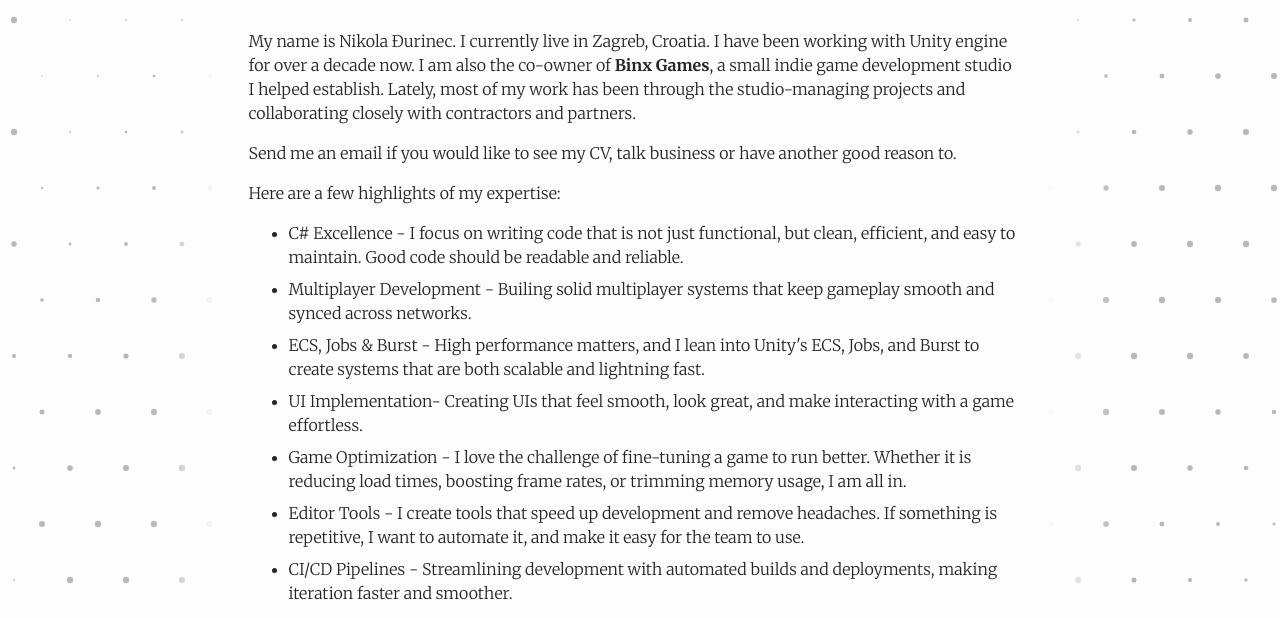
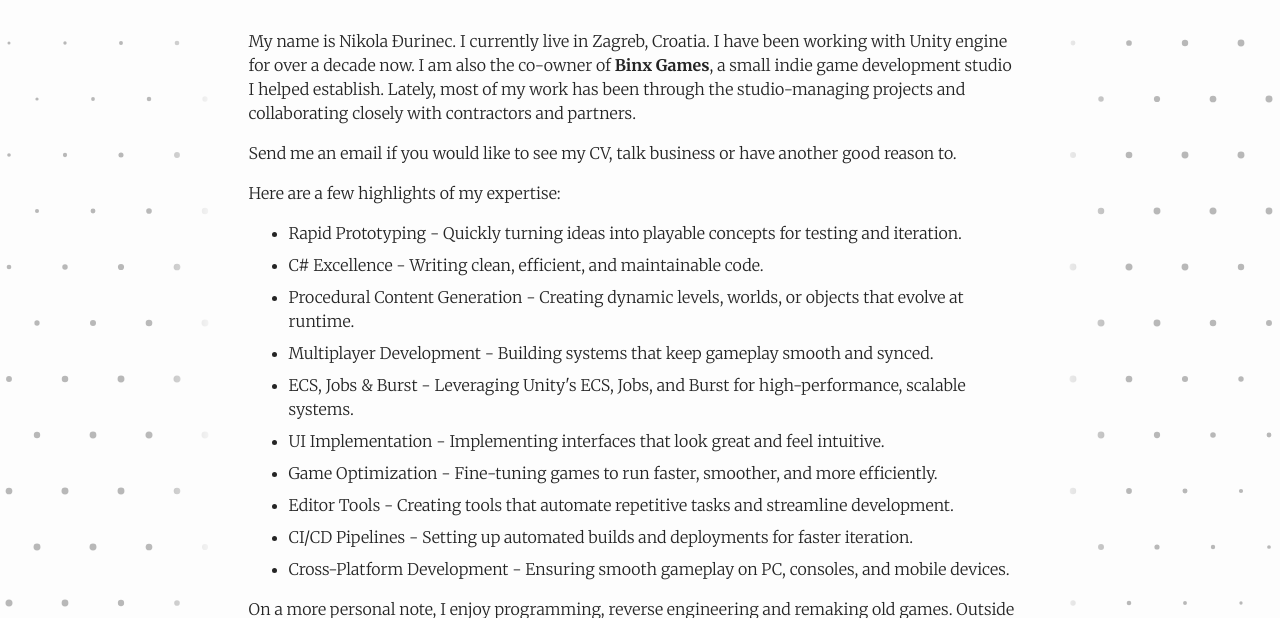
Before and after one commit to MrCool92/mrcool92.github.io, a plain HTML site: page index.html in a window 1280 px wide. Shown: the part 190-808 px from the top of the page. Drawn offline with nearby package versions, Linux system fonts and the light colour scheme.

Commit message:
updated description, effect

```diff
--- a/background.js
+++ b/background.js
@@ -2,8 +2,8 @@
 const ctx = canvas.getContext('2d');
 
 let dotSpacing = 56;
-let dotRadius = 2;
-let speed = 0.14;
+let dotRadius = 2.5;
+let speed = 0.03;
 
 // Restore saved offset or start at 0
 let offsetX = parseFloat(localStorage.getItem('dotsOffsetX')) || 0;
@@ -45,7 +45,7 @@
             const y = (row * dotSpacing + offsetY) % (rows * dotSpacing);
 
             const phase = row * 0.3 + col * 0.4; // deterministic per dot
-            const r = dotRadius + Math.sin(time + phase) * 1.2;
+            const r = dotRadius + Math.sin(time + phase);
 
             ctx.beginPath();
             ctx.arc(x, y, r, 0, Math.PI * 2);
--- a/index.html
+++ b/index.html
@@ -50,24 +50,16 @@
 
                 <p>Here are a few highlights of my expertise:</p>
                 <ul>
-                    <li>C# Excellence - I focus on writing code that is not just functional, but clean, efficient, and easy to
-                        maintain. Good code should be readable and reliable.</li>
-
-                    <li>Multiplayer Development - Builing solid multiplayer systems that keep gameplay smooth and synced across networks.</li>
-
-                    <li>ECS, Jobs & Burst - High performance matters, and I lean into Unity's ECS, Jobs, and Burst to create
-                        systems that are both scalable and lightning fast.</li>
-
-                    <li>UI Implementation- Creating UIs that feel smooth, look great, and make interacting with a game effortless.</li>
-
-                    <li>Game Optimization - I love the challenge of fine-tuning a game to run better. Whether it is reducing load times,
-                        boosting frame rates, or trimming memory usage, I am all in.</li>
-
-                    <li>Editor Tools - I create tools that speed up development and remove headaches. If something is repetitive, I
-                        want to automate it, and make it easy for the team to use.</li>
-
-                    <li>CI/CD Pipelines - Streamlining development with automated builds and deployments, making
-                        iteration faster and smoother.</li>
+                    <li>Rapid Prototyping - Quickly turning ideas into playable concepts for testing and iteration.</li>
+                    <li>C# Excellence - Writing clean, efficient, and maintainable code.</li>
+                    <li>Procedural Content Generation - Creating dynamic levels, worlds, or objects that evolve at runtime.</li>
+                    <li>Multiplayer Development - Building systems that keep gameplay smooth and synced.</li>
+                    <li>ECS, Jobs & Burst - Leveraging Unity's ECS, Jobs, and Burst for high-performance, scalable systems.</li>
+                    <li>UI Implementation - Implementing interfaces that look great and feel intuitive.</li>
+                    <li>Game Optimization - Fine-tuning games to run faster, smoother, and more efficiently.</li>
+                    <li>Editor Tools - Creating tools that automate repetitive tasks and streamline development.</li>
+                    <li>CI/CD Pipelines - Setting up automated builds and deployments for faster iteration.</li>
+                    <li>Cross-Platform Development - Ensuring smooth gameplay on PC, consoles, and mobile devices.</li>
                 </ul>
 
                 <p>On a more personal note, I enjoy programming, reverse engineering and remaking old games. Outside of the screen, I like riding a
```
